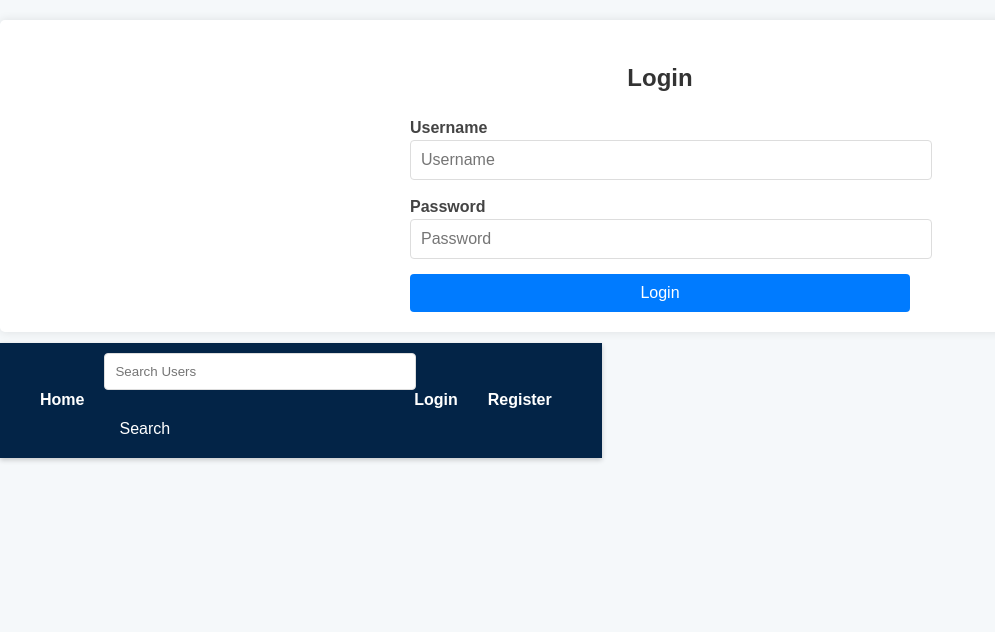
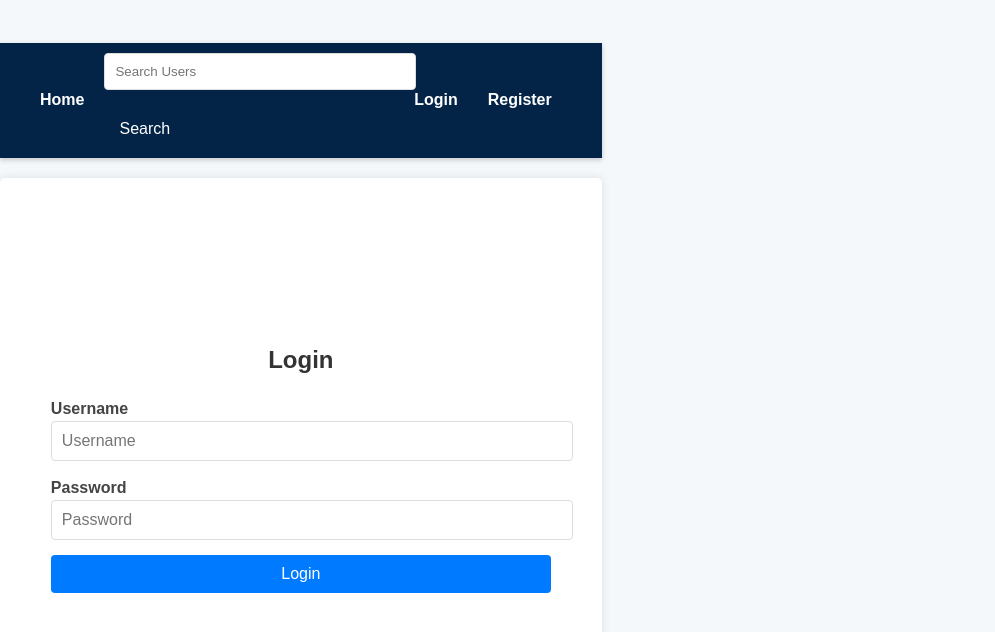
Before and after one commit to Aliceintech/Dan_Ye-Meiqing_Shi-Project3, a React (Vite) app in the folder frontend/: page /login in a window 1280 px wide. Shown: the top 632 px of the page, without its empty margins (0-995 px from the left). Built offline with nearby package versions, Linux system fonts and the light colour scheme; no server answers.

Commit message:
login css

```diff
--- a/frontend/src/components/Common.css
+++ b/frontend/src/components/Common.css
@@ -1,13 +1,12 @@
   .auth-container {
+    min-height: calc(100vh - 35vh);
     display: flex;
     flex-direction: column;
-    align-items: center; /* Centers content horizontally */
-    justify-content: flex-start; /* Aligns items from the top */
+    justify-content: center; /* This will center the content vertically */
+    align-items: center;/* Aligns items from the top */
     padding: 20px;
     width: 100%;
     margin: 20px auto;
-    top:0;
-    position: fixed;
     box-shadow: 0 0 10px rgba(0, 0, 0, 0.1);
     border-radius: 5px;
     background-color: #fff;
```
